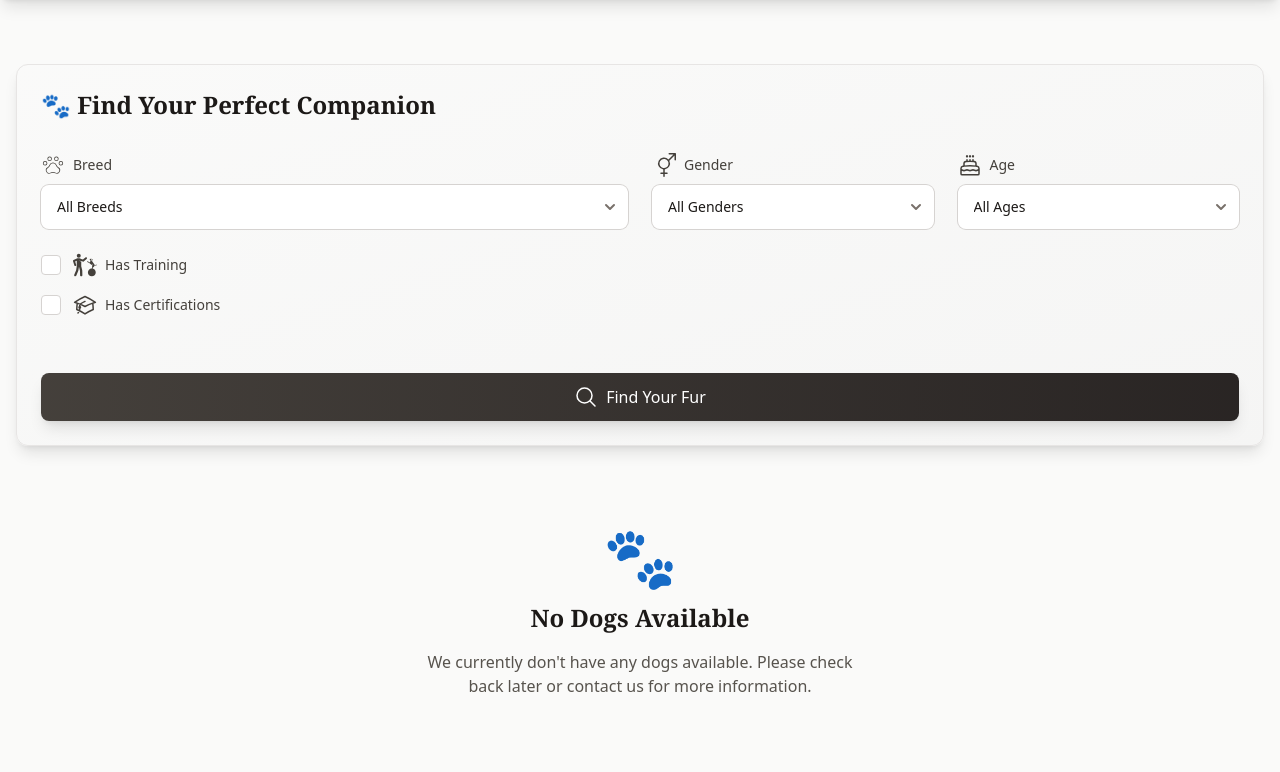
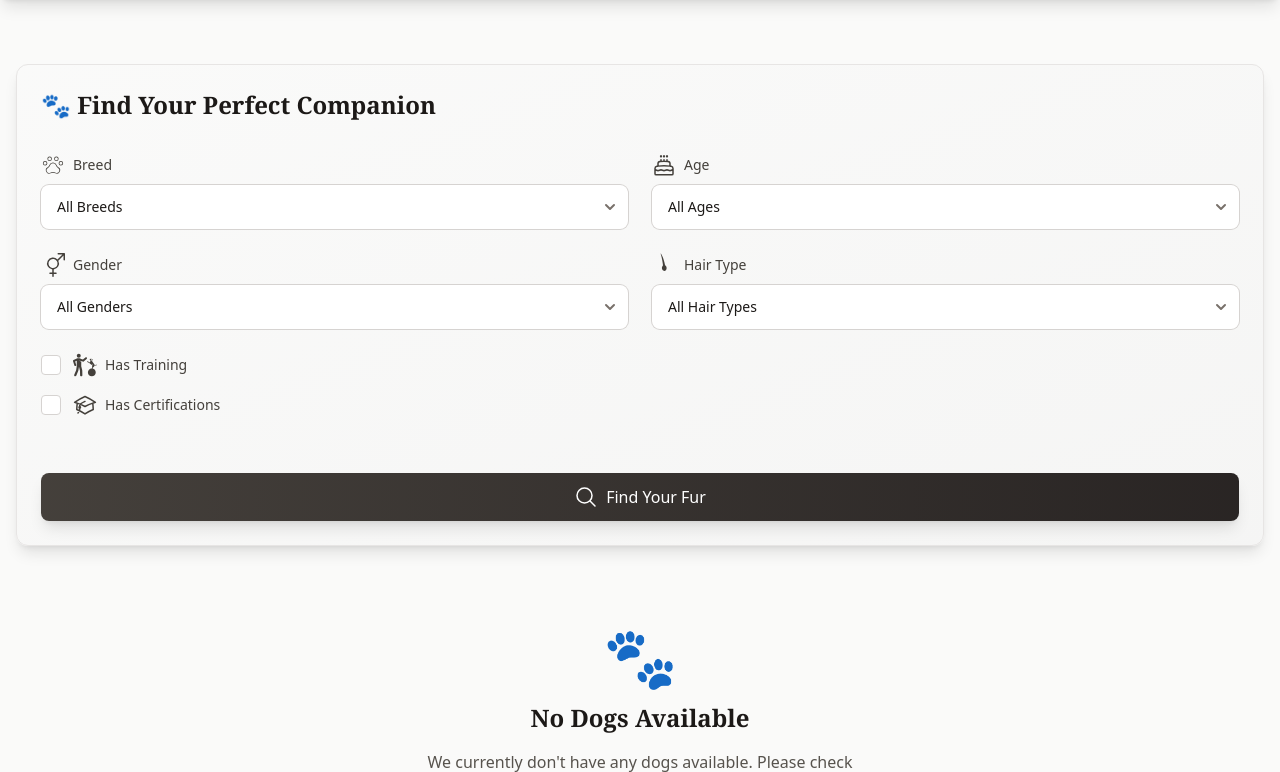
Before and after one commit to dmp593/fortissimusbellator, a Django app: page /buy-a-dog/ in a window 1280 px wide. Shown: the part 64-836 px from the top of the page. Run offline with Django 5.2, Linux system fonts and the light colour scheme; data comes from the database, SQL or seed files in the repository; data that the repository does not hold is empty; some web fonts are replaced.

Commit message:
adds hair type filter

```diff
--- a/breeding/templates/buy_a_dog/index.html
+++ b/breeding/templates/buy_a_dog/index.html
@@ -7,9 +7,9 @@
     <!-- Filter Section -->
     <div class="mb-8 p-6 bg-gradient-to-br from-stone-50 to-stone-100 dark:from-stone-800 dark:to-stone-900 rounded-xl shadow-lg border border-stone-200 dark:border-stone-700">
         <h2 class="text-2xl font-serif font-bold text-stone-900 dark:text-white mb-6"> 🐾 {% translate "Find Your Perfect Companion" %}</h2>
-        <form id="filter-form" class="grid grid-cols-1 sm:grid-cols-2 lg:grid-cols-4 gap-6 mt-8">
+        <form id="filter-form" class="grid grid-cols-1 sm:grid-cols-2 gap-6 mt-8">
             <!-- Breed Filter -->
-            <div class="relative lg:col-span-2">
+            <div class="relative">
                 <label for="breed" class="block text-sm font-medium text-stone-700 dark:text-stone-300 mb-2 flex items-center space-x-2">
                     {% include "icons/paw_print.html" %}
                     <span>{% translate "Breed" %}</span>
@@ -24,6 +24,31 @@
                         {% for breed in breeds %}
                         <option value="{{ breed.id }}" {% if filters.breed == breed.id|stringformat:"s" %}selected{% endif %}>{{ breed.name }}</option>
                         {% endfor %}
+                    </select>
+                    <div class="pointer-events-none absolute inset-y-0 right-0 flex items-center px-2 text-stone-500 dark:text-stone-400">
+                        <svg class="h-5 w-5" viewBox="0 0 20 20" fill="currentColor">
+                            <path fill-rule="evenodd" d="M5.293 7.293a1 1 0 011.414 0L10 10.586l3.293-3.293a1 1 0 111.414 1.414l-4 4a1 1 0 01-1.414 0l-4-4a1 1 0 010-1.414z" clip-rule="evenodd" />
+                        </svg>
+                    </div>
+                </div>
+            </div>
+
+            <!-- Age Filter -->
+            <div class="relative">
+                <label for="age" class="block text-sm font-medium text-stone-700 dark:text-stone-300 mb-2 flex items-center space-x-2">
+                    {% include "icons/cake.html" %}
+                    <span>{% translate "Age" %}</span>
+                </label>
+                <div class="mt-1 relative">
+                    <select
+                        id="age"
+                        name="age"
+                        class="w-full appearance-none rounded-lg bg-white dark:bg-stone-900 py-3 pl-4 pr-10 text-sm text-stone-900 dark:text-stone-100 outline-none ring-1 ring-stone-300 dark:ring-stone-700 focus:ring-2 focus:ring-stone-500 transition duration-300"
+                    >
+                        <option value="">{% translate "All Ages" %}</option>
+                        <option value="puppy" {% if filters.age == 'puppy' %}selected{% endif %}>{% translate "Puppies (up to 6 months)" %}</option>
+                        <option value="junior" {% if filters.age == 'junior' %}selected{% endif %}>{% translate "Juniors (6-12 months)" %}</option>
+                        <option value="adult" {% if filters.age == 'adult' %}selected{% endif %}>{% translate "Adults (over 12 months)" %}</option>
                     </select>
                     <div class="pointer-events-none absolute inset-y-0 right-0 flex items-center px-2 text-stone-500 dark:text-stone-400">
                         <svg class="h-5 w-5" viewBox="0 0 20 20" fill="currentColor">
@@ -58,22 +83,22 @@
                 </div>
             </div>
 
-            <!-- Age Filter -->
-            <div class="relative lg:col-span-1">
-                <label for="age" class="block text-sm font-medium text-stone-700 dark:text-stone-300 mb-2 flex items-center space-x-2">
-                    {% include "icons/cake.html" %}
-                    <span>{% translate "Age" %}</span>
+            <!-- Hair Type Filter -->
+            <div class="relative">
+                <label for="hair_type" class="block text-sm font-medium text-stone-700 dark:text-stone-300 mb-2 flex items-center space-x-2">
+                    {% include "icons/hair_root.html" %}
+                    <span>{% translate "Hair Type" %}</span>
                 </label>
                 <div class="mt-1 relative">
                     <select
-                        id="age"
-                        name="age"
+                        id="hair_type"
+                        name="hair_type"
                         class="w-full appearance-none rounded-lg bg-white dark:bg-stone-900 py-3 pl-4 pr-10 text-sm text-stone-900 dark:text-stone-100 outline-none ring-1 ring-stone-300 dark:ring-stone-700 focus:ring-2 focus:ring-stone-500 transition duration-300"
                     >
-                        <option value="">{% translate "All Ages" %}</option>
-                        <option value="puppy" {% if filters.age == 'puppy' %}selected{% endif %}>{% translate "Puppies (up to 6 months)" %}</option>
-                        <option value="junior" {% if filters.age == 'junior' %}selected{% endif %}>{% translate "Juniors (6-12 months)" %}</option>
-                        <option value="adult" {% if filters.age == 'adult' %}selected{% endif %}>{% translate "Adults (over 12 months)" %}</option>
+                        <option value="">{% translate "All Hair Types" %}</option>
+                        <option value="short" {% if filters.hair_type == 'short' %}selected{% endif %}>{% translate "Short Hair" %}</option>
+                        <option value="medium" {% if filters.hair_type == 'medium' %}selected{% endif %}>{% translate "Medium Hair" %}</option>
+                        <option value="long" {% if filters.hair_type == 'long' %}selected{% endif %}>{% translate "Long Hair" %}</option>
                     </select>
                     <div class="pointer-events-none absolute inset-y-0 right-0 flex items-center px-2 text-stone-500 dark:text-stone-400">
                         <svg class="h-5 w-5" viewBox="0 0 20 20" fill="currentColor">
@@ -84,7 +109,7 @@
             </div>
 
             <!-- Training and Certifications -->
-            <div class="flex flex-col space-y-4 lg:col-span-2">
+            <div class="flex flex-col space-y-4">
                 <!-- Has Training Checkbox -->
                 <div class="flex items-center gap-3">
                     <div class="relative flex h-5 w-5 shrink-0 items-center justify-center">
@@ -147,7 +172,7 @@
             </div>
 
             <!-- Submit Button -->
-            <div class="sm:col-span-2 lg:col-span-4 mt-8">
+            <div class="sm:col-span-2 mt-8">
                 <button
                     type="submit"
                     class="w-full bg-gradient-to-r from-stone-700 to-stone-800 dark:from-stone-800 dark:to-stone-900 text-white px-6 py-3 rounded-lg hover:from-stone-800 hover:to-stone-900 dark:hover:from-stone-900 dark:hover:to-stone-950 transition-all duration-300 flex items-center justify-center space-x-2 shadow-lg hover:shadow-xl"
--- a/breeding/views.py
+++ b/breeding/views.py
@@ -26,6 +26,7 @@ def buy_a_dog(request):
     # Filters
     breed_filter = request.GET.get('breed')
     gender_filter = request.GET.get('gender')
+    hair_type_filter = request.GET.get('hair_type')
     age_filter = request.GET.get('age')
     has_training = request.GET.get('has_training')
     has_certifications = request.GET.get('has_certifications')
@@ -35,6 +36,9 @@ def buy_a_dog(request):
 
     if gender_filter:
         dogs = dogs.filter(gender=gender_filter)
+
+    if hair_type_filter:
+        dogs = dogs.filter(hair_type=hair_type_filter)
 
     if age_filter:
         today = datetime.today()
@@ -74,6 +78,7 @@ def buy_a_dog(request):
         'filters': {
             'breed': breed_filter,
             'gender': gender_filter,
+            'hair_type': hair_type_filter,
             'age': age_filter,
             'has_training': has_training,
             'has_certifications': has_certifications,
```
Also changed, not shown: assets/css/styles.css, locale/pt/LC_MESSAGES/django.po.
